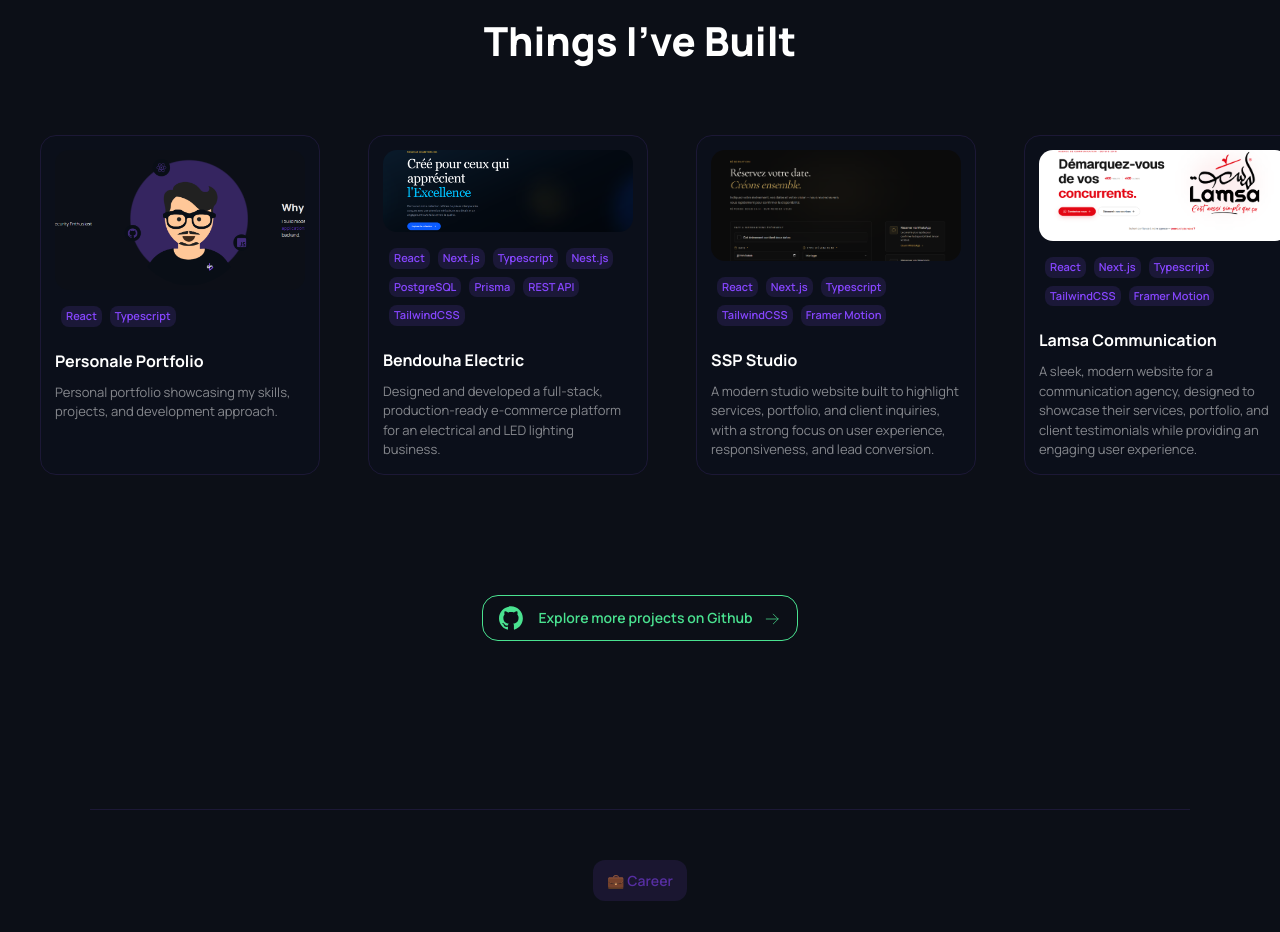
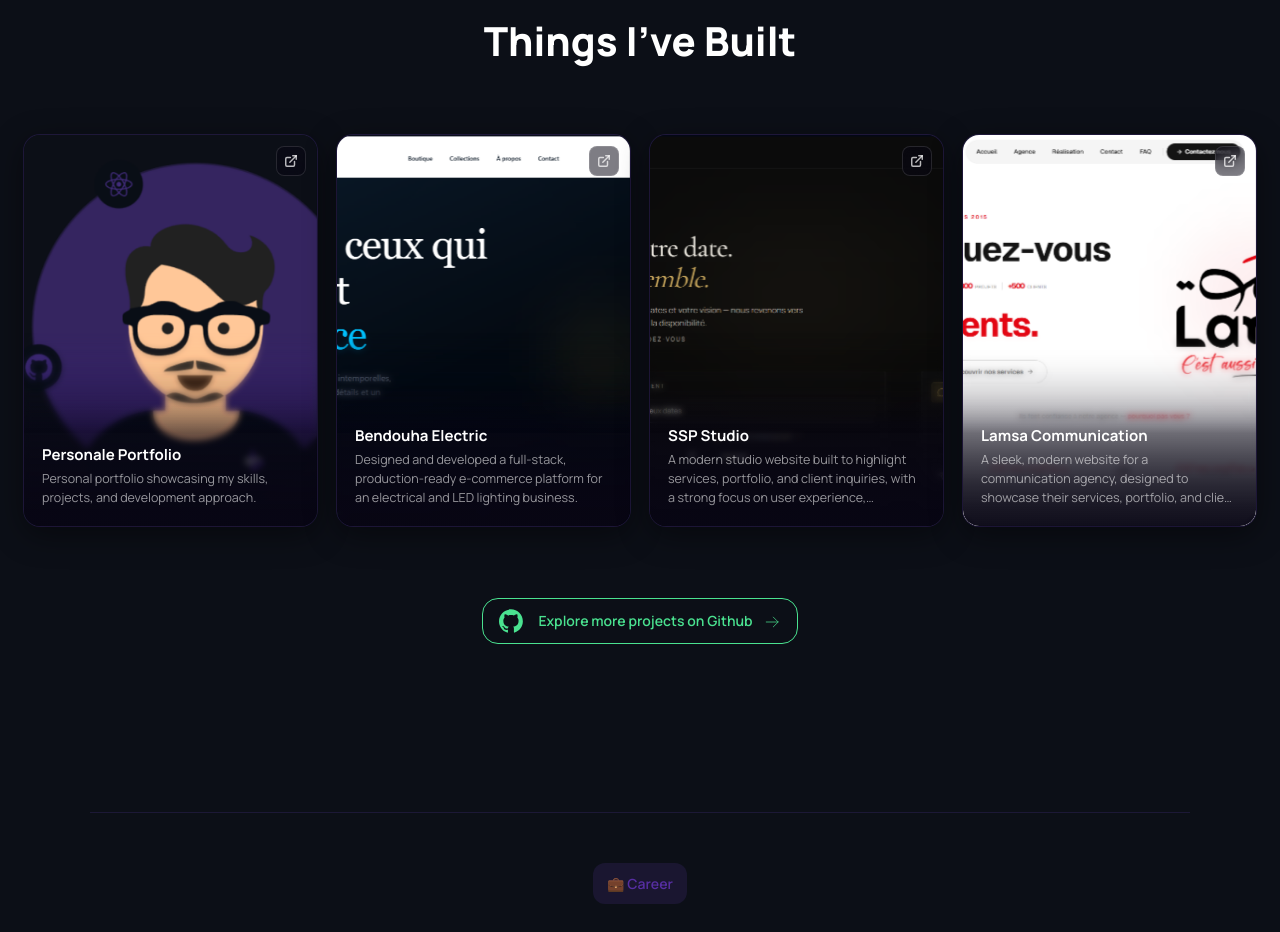
Before and after one commit to d1xter0/Portfolio-TS, a React (Vite) app in the folder frontend/: page / in a window 1280 px wide. Shown: the part 1620-2552 px from the top of the page. Built offline with nearby package versions, Linux system fonts and the light colour scheme.

Commit message:
Refactor ProjectCard UI and responsive layout

```diff
--- a/frontend/components/ProjectCard.tsx
+++ b/frontend/components/ProjectCard.tsx
@@ -1,31 +1,125 @@
-// @ts-ignore: allow side-effect CSS import without type declarations
-import './styles/ProjectCard.css';
+import "./styles/ProjectCard.css";
+import { useState, useEffect, useRef, useCallback } from "react";
 
 type ProjectCardProps = {
-    pic: string;
-    title: string;
+  pic:         string;
+  title:       string;
   description: string;
-    techs: string[];
-    links: string;
+  techs:       string[];
+  links:       string;
+  github?:     string;
+};
+
+const STACK_MS = 3_000;
+
+function ProjectCard({ pic, title, description, techs, links, github }: ProjectCardProps) {
+  const [hovered,   setHovered]   = useState(false);
+  const [showStack, setShowStack] = useState(false);
+  const timerRef = useRef<ReturnType<typeof setTimeout> | null>(null);
+
+  const clearTimer = useCallback(() => {
+    if (timerRef.current !== null) {
+      clearTimeout(timerRef.current);
+      timerRef.current = null;
     }
+  }, []);
 
-function ProjectCard({pic, title, description, techs, links}: ProjectCardProps) {
+  // The 3 s stack timer keeps running so the stack persists until expiry.
+  const handleMouseLeave = useCallback(() => {
+    setHovered(false);
+  }, []);
+
+  const handleStackClick = useCallback((e: React.MouseEvent) => {
+    e.preventDefault();
+    e.stopPropagation();
+    clearTimer();
+    setShowStack(true);
+    timerRef.current = setTimeout(() => setShowStack(false), STACK_MS);
+  }, [clearTimer]);
+
+  // Guarantee no stale timer on unmount
+  useEffect(() => clearTimer, [clearTimer]);
+
+  // Derived visibility — mutually exclusive layers
+  const showInfo    = !hovered && !showStack;
+  const showActions =  hovered && !showStack;
+
   return (
-        <a href={links} className="project-link" target="_blank" rel="noopener noreferrer">
-          <div className="project-card">
-              <div className='project-image'>
-                <img alt={title} src={pic}></img>
+    <div
+      className="pc-card"
+      onMouseEnter={() => setHovered(true)}
+      onMouseLeave={handleMouseLeave}
+    >
+      {/* Full-bleed portrait cover */}
+      <img
+        src={pic}
+        alt={title}
+        className="pc-cover"
+        loading="lazy"
+        decoding="async"
+      />
+
+      {/* Top-right: external-link badge */}
+      <a
+        href={links}
+        target="_blank"
+        rel="noopener noreferrer"
+        className="pc-ext"
+        aria-label={`Open ${title}`}
+      >
+        <svg
+          width="14" height="14"
+          viewBox="0 0 24 24"
+          fill="none"
+          stroke="currentColor"
+          strokeWidth="2.5"
+          strokeLinecap="round"
+          strokeLinejoin="round"
+          aria-hidden="true"
+        >
+          <path d="M18 13v6a2 2 0 0 1-2 2H5a2 2 0 0 1-2-2V8a2 2 0 0 1 2-2h6" />
+          <polyline points="15 3 21 3 21 9" />
+          <line x1="10" y1="14" x2="21" y2="3" />
+        </svg>
+      </a>
+
+      {/* Bottom glassmorphism overlay — three mutually-exclusive layers */}
+      <div className="pc-overlay">
+
+        {/* Layer 1 — default: title + description */}
+        <div className={`pc-layer pc-info${showInfo ? " pc-layer--in" : ""}`}>
+          <h3 className="pc-title">{title}</h3>
+          <p  className="pc-desc">{description}</p>
         </div>
-              <div className="techs">
+
+        {/* Layer 2 — hover: Stack + GitHub actions */}
+        <div className={`pc-layer pc-actions${showActions ? " pc-layer--in" : ""}`}>
+          <button
+            className="pc-btn pc-btn--stack"
+            type="button"
+            onClick={handleStackClick}
+          >
+            Stack
+          </button>
+          <a
+            href={github ?? "https://github.com/d1xter0"}
+            target="_blank"
+            rel="noopener noreferrer"
+            className="pc-btn pc-btn--github"
+          >
+            GitHub
+          </a>
+        </div>
+
+        {/* Layer 3 — stack-click: tech tags, auto-hides after 10 s */}
+        <div className={`pc-layer pc-stack${showStack ? " pc-layer--in" : ""}`}>
           {techs.map((tech) => (
-                   <span key={tech} className='techs-btn'>{tech}</span>
+            <span key={tech} className="pc-tech">{tech}</span>
           ))}
         </div>
 
-              <h3>{title}</h3>
-              <p>{description}</p>
       </div>
-        </a>
+    </div>
   );
 }
 
--- a/frontend/components/styles/ProjectCard.css
+++ b/frontend/components/styles/ProjectCard.css
@@ -1,70 +1,237 @@
-.project-link { text-decoration: none; }
+/* ══════════════════════════════════════════════
+   Project Card — portrait glassmorphism design
+══════════════════════════════════════════════ */
 
-.project-card {
-  width: 280px;
-  height: 340px;
+/* ── Card shell ── */
+.pc-card {
+  position: relative;
+  width: 100%;        /* gives flex children a definite inline size in the mobile carousel */
+  aspect-ratio: 3 / 4;
+  border-radius: 16px;
+  overflow: hidden;
   background: #0b0f1a;
-  border: 1px solid var(--main-color);
-  border-radius: 16px;
-  padding: 14px;
-  display: flex;
-  flex-direction: column;
-  gap: 10px;
-  transition: all 600ms ease;
+  box-shadow:
+    0 0 0 1px rgba(123, 74, 226, 0.18),
+    0 8px 32px rgba(0, 0, 0, 0.45);
+  contain: layout paint;
 }
 
-.project-card a { text-decoration: none; }
-.project-card:hover { background-color: var(--main-color); }
-
-.project-image {
-  width: 100%;
-  aspect-ratio: 16 / 9;
-  overflow: hidden;
-  border-radius: 14px;
-  background: #0f1220;
-}
-
-.project-image img {
+/* ── Cover image ── */
+.pc-cover {
+  position: absolute;
+  inset: 0;
   width: 100%;
   height: 100%;
   object-fit: cover;
-  object-position: center;
+  object-position: top center;
   display: block;
+  transition: transform 500ms ease;
+  will-change: transform;
+}
+.pc-card:hover .pc-cover {
+  transform: scale(1.05);
 }
 
-.project-card .techs { display: flex; flex-wrap: wrap; gap: 8px; margin: 6px 6px; }
+/* ── External-link badge (top-right) ── */
+.pc-ext {
+  position: absolute;
+  top: 11px;
+  right: 11px;
+  z-index: 10;
+  width: 30px;
+  height: 30px;
+  border-radius: 8px;
+  display: flex;
+  align-items: center;
+  justify-content: center;
+  background: rgba(8, 6, 20, 0.52);
+  -webkit-backdrop-filter: blur(8px);
+  backdrop-filter: blur(8px);
+  color: rgba(255, 255, 255, 0.72);
+  text-decoration: none;
+  border: 1px solid rgba(255, 255, 255, 0.12);
+  transition:
+    background 0.2s ease,
+    color 0.2s ease,
+    border-color 0.2s ease;
+}
+.pc-ext:hover {
+  background: rgba(123, 74, 226, 0.62);
+  color: #fff;
+  border-color: rgba(123, 74, 226, 0.75);
+}
 
-.project-card .techs span,
-.techs-btn {
+/* ── Bottom glassmorphism overlay ── */
+/*
+ * 9-stop gradient gives the overlay a long, breathing ramp so the image
+ * smoothly "migrates" into the frosted zone without a visible hard edge.
+ * backdrop-filter is kept at 3 px — just enough for glass depth but not
+ * strong enough to create a perceptible blur-boundary line at the overlay
+ * top edge.  The mask then softens that residual edge completely.
+ */
+.pc-overlay {
+  position: absolute;
+  left: 0;
+  right: 0;
+  bottom: 0;
+  height: 220px;
+  background: linear-gradient(
+    to top,
+    rgba(8, 6, 20, 0.97) 0%,
+    rgba(8, 6, 20, 0.93) 9%,
+    rgba(8, 6, 20, 0.85) 20%,
+    rgba(8, 6, 20, 0.72) 32%,
+    rgba(8, 6, 20, 0.54) 46%,
+    rgba(8, 6, 20, 0.34) 60%,
+    rgba(8, 6, 20, 0.16) 73%,
+    rgba(8, 6, 20, 0.04) 85%,
+    transparent 96%
+  );
+  -webkit-backdrop-filter: blur(3px) saturate(1.2);
+  backdrop-filter: blur(3px) saturate(1.2);
+  /* 3-stop mask softens the last trace of the blur boundary */
+  -webkit-mask-image: linear-gradient(
+    to top,
+    black 42%,
+    rgba(0, 0, 0, 0.55) 68%,
+    transparent 88%
+  );
+  mask-image: linear-gradient(
+    to top,
+    black 42%,
+    rgba(0, 0, 0, 0.55) 68%,
+    transparent 88%
+  );
+}
+
+/* ── Three overlay layers: shared base ── */
+.pc-layer {
+  position: absolute;
+  left: 18px;
+  right: 18px;
+  bottom: 18px;
+  opacity: 0;
+  transform: translateY(8px);
+  transition:
+    opacity 0.28s ease,
+    transform 0.28s ease;
+  pointer-events: none;
+}
+.pc-layer--in {
+  opacity: 1;
+  transform: translateY(0);
+  pointer-events: auto;
+}
+
+/* ── Layer 1: title + description ── */
+.pc-title {
+  font-size: 15px;
+  font-weight: 700;
+  color: #ffffff;
+  margin: 0 0 6px;
+  line-height: 1.3;
+  word-break: break-word;
+}
+.pc-desc {
+  font-size: 12.5px;
+  color: rgba(255, 255, 255, 0.58);
+  line-height: 1.5;
+  margin: 0;
+  display: -webkit-box;
+  -webkit-line-clamp: 3;
+  -webkit-box-orient: vertical;
+  overflow: hidden;
+}
+
+/* ── Layer 2: action buttons ── */
+.pc-actions {
+  display: flex;
+  gap: 10px;
+}
+
+.pc-btn {
+  flex: 1;
+  padding: 10px 16px;
+  border-radius: 10px;
+  border: none;
+  font-size: 13px;
+  font-weight: 600;
+  text-align: center;
+  text-decoration: none;
+  cursor: pointer;
+  display: flex;
+  align-items: center;
+  justify-content: center;
+  white-space: nowrap;
+  transition:
+    background 0.22s ease,
+    color 0.22s ease,
+    box-shadow 0.22s ease,
+    transform 0.14s ease;
+}
+/* Depth micro-feedback on press */
+.pc-btn:active {
+  transform: scale(0.96);
+  transition-duration: 0.08s;
+}
+
+/* Stack — brand purple tint, inset glow on hover */
+.pc-btn--stack {
+  background: rgba(123, 74, 226, 0.26);
+  color: rgba(196, 181, 253, 0.95);
+  box-shadow: inset 0 0 0 1px rgba(123, 74, 226, 0.32);
+}
+.pc-btn--stack:hover,
+.pc-btn--stack:focus-visible {
+  background: rgba(123, 74, 226, 0.46);
+  color: #fff;
+  box-shadow:
+    inset 0 0 0 1px rgba(123, 74, 226, 0.55),
+    0 0 16px rgba(123, 74, 226, 0.28);
+}
+
+/* GitHub — neutral glass tint */
+.pc-btn--github {
+  background: rgba(255, 255, 255, 0.08);
+  color: rgba(255, 255, 255, 0.75);
+  box-shadow: inset 0 0 0 1px rgba(255, 255, 255, 0.11);
+}
+.pc-btn--github:hover,
+.pc-btn--github:focus-visible {
+  background: rgba(255, 255, 255, 0.15);
+  color: #fff;
+  box-shadow: inset 0 0 0 1px rgba(255, 255, 255, 0.22);
+}
+
+/* ── Layer 3: tech tags ── */
+.pc-stack {
+  display: flex;
+  flex-wrap: wrap;
+  gap: 6px;
+  align-content: flex-end;
+}
+
+.pc-tech {
   display: inline-flex;
   align-items: center;
-  background: rgba(123, 74, 226, 0.15);
-  color: rgb(135, 70, 255);
-  padding: 2px 5px;
-  border-radius: 8px;
+  padding: 3px 8px;
+  border-radius: 6px;
   font-size: 11px;
   font-weight: 600;
+  background: rgba(123, 74, 226, 0.18);
+  border: 1px solid rgba(123, 74, 226, 0.32);
+  color: rgba(167, 139, 250, 0.92);
   white-space: nowrap;
   direction: ltr;
   unicode-bidi: embed;
 }
 
-.project-card h3 { margin-top: 6px; font-size: 16px; font-weight: 700; color: #ffffff; word-break: break-word; }
-[dir="rtl"] .project-card h3 { text-align: right; }
-
-.project-card p { font-size: 13px; line-height: 1.5; color: rgba(255,255,255,0.5); flex-grow: 1; word-break: break-word; }
-[dir="rtl"] .project-card p { text-align: right; }
-
+/* ══════════════════════════════════════════════
+   Mobile-only touch target (no hover on mobile)
+══════════════════════════════════════════════ */
 @media (max-width: 768px) {
-  .project-card {
-    width: 100%;
-    height: auto;
-    padding: 16px;
-    gap: 12px;
+  .pc-card {
+    max-width: 320px;
+    margin-inline: auto;
   }
-
-  .project-image { border-radius: 12px; }
-  .project-card .techs { margin: 4px 0; }
-  .project-card h3 { font-size: 16px; }
-  .project-card p  { font-size: 14px; line-height: 1.55; }
 }
--- a/frontend/src/App.tsx
+++ b/frontend/src/App.tsx
@@ -5,7 +5,7 @@ import Footer from "../components/Footer";
 import Agofla from "../components/Agofla";
 import ProjectCard from "../components/ProjectCard";
 import ActiveCareerCard from "../components/ActiveCareerCard";
-import DevTerminal from "../components/DevTerminal";
+//import DevTerminal from "../components/DevTerminal";
 import OrbitalHero from "../components/OrbitalHero";
 import { useEffect } from "react";
 import { gsap } from "gsap";
@@ -13,7 +13,6 @@ import { ScrollTrigger } from "gsap/ScrollTrigger";
 
 function App() {
   const { t } = useTranslation();
-
   useEffect(() => {
     gsap.registerPlugin(ScrollTrigger);
 
@@ -261,57 +260,57 @@ function App() {
           <div className="projects">
             <h2 id="projects-heading">{t("projects.title")}</h2>
 
-            <div className="card-s">
-              <ProjectCard
-                pic="/portfolio.png"
-                title={t("projects.portfolio_title")}
-                description={t("projects.portfolio_description")}
-                techs={["React", "Typescript"]}
-                links="https://d1xter0.vercel.app"
-              />
-              <ProjectCard
-                pic="/bendouha-shop.png"
-                title={t("projects.bendouha_title")}
-                description={t("projects.bendouha_description")}
-                techs={[
-                  "React",
-                  "Next.js",
-                  "Typescript",
-                  "Nest.js",
-                  "PostgreSQL",
-                  "Prisma",
-                  "REST API",
-                  "TailwindCSS",
-                ]}
-                links="https://www.bendouha.com"
-              />
-              <ProjectCard
-                pic="/ssp-studio.png"
-                title={t("projects.ssp_title")}
-                description={t("projects.ssp_description")}
-                techs={[
-                  "React",
-                  "Next.js",
-                  "Typescript",
-                  "TailwindCSS",
-                  "Framer Motion",
-                ]}
-                links="https://www.sspstudio.com"
-              />
-              <ProjectCard
-                pic="/lamsa.png"
-                title={t("projects.lamsa_title")}
-                description={t("projects.lamsa_description")}
-                techs={[
-                  "React",
-                  "Next.js",
-                  "Typescript",
-                  "TailwindCSS",
-                  "Framer Motion",
-                ]}
-                links="https://lamsa-communication.vercel.app"
-              />
-            </div>
+            {(() => {
+              const projectData = [
+                {
+                  pic: "/portfolio.png",
+                  title: t("projects.portfolio_title"),
+                  description: t("projects.portfolio_description"),
+                  techs: ["React", "TypeScript"],
+                  links: "https://d1xter0.vercel.app",
+                },
+                {
+                  pic: "/bendouha-shop.png",
+                  title: t("projects.bendouha_title"),
+                  description: t("projects.bendouha_description"),
+                  techs: ["React", "Next.js", "TypeScript", "Nest.js", "PostgreSQL", "Prisma", "REST API", "TailwindCSS"],
+                  links: "https://www.bendouha.com",
+                },
+                {
+                  pic: "/ssp-studio.png",
+                  title: t("projects.ssp_title"),
+                  description: t("projects.ssp_description"),
+                  techs: ["React", "Next.js", "TypeScript", "TailwindCSS", "Framer Motion"],
+                  links: "https://www.sspstudio.com",
+                },
+                {
+                  pic: "/lamsa.png",
+                  title: t("projects.lamsa_title"),
+                  description: t("projects.lamsa_description"),
+                  techs: ["React", "Next.js", "TypeScript", "TailwindCSS", "Framer Motion"],
+                  links: "https://lamsa-communication.vercel.app",
+                },
+              ];
+              return (
+                <>
+                  {/* ── Desktop: 4-column grid ── */}
+                  <div className="card-s">
+                    {projectData.map((p) => (
+                      <ProjectCard key={p.links} {...p} />
+                    ))}
+                  </div>
+
+                  {/* ── Mobile: all projects stacked, no pagination ── */}
+                  <div className="pc-mobile">
+                    <div className="pc-mobile-stack">
+                      {projectData.map((p) => (
+                        <ProjectCard key={p.links} {...p} />
+                      ))}
+                    </div>
+                  </div>
+                </>
+              );
+            })()}
 
             <div className="cent">
               <a
--- a/frontend/src/styles/App.css
+++ b/frontend/src/styles/App.css
@@ -469,22 +469,25 @@
   font-weight: 1000;
 }
 
+/* ── Desktop: 4-column portrait grid ── */
 .projects .card-s {
   display: grid;
   grid-template-columns: repeat(4, 1fr);
-  gap: 48px;
-  max-width: 1200px;
+  gap: 20px;
+  max-width: 1280px;
   margin: 0 auto;
-  justify-items: center;
 }
+
+/* ── Mobile carousel: hidden on desktop ── */
+.pc-mobile { display: none; }
 
 .projects .cent {
   display: flex;
   justify-content: center;
 }
 
-.projects button {
-  margin-top: 120px;
+.projects .cent button {
+  margin-top: 72px;
   padding: 10px 16px;
   border: 1px solid rgb(74, 226, 144);
   border-radius: 16px;
@@ -499,9 +502,9 @@
   gap: 6px;
 }
 
-.projects button:hover {
-  border: 1px solid rgba(74, 226, 145, 0.534);
-  color: rgba(74, 226, 145, 0.534);
+.projects .cent button:hover {
+  border-color: rgba(74, 226, 145, 0.5);
+  color: rgba(74, 226, 145, 0.5);
 }
 
 .projects .pro-img {
@@ -528,7 +531,7 @@
   transform: scaleX(-1);
 }
 
-.projects button:hover img {
+.projects .cent button:hover img {
   filter: brightness(0) saturate(100%) invert(60%) sepia(40%) saturate(500%)
     hue-rotate(90deg) brightness(95%) contrast(90%);
 }
@@ -915,11 +918,18 @@
     margin-bottom: 24px;
   }
 
-  .projects .card-s {
-    grid-template-columns: 1fr;
+  /* Hide desktop grid on mobile */
+  .projects .card-s { display: none; }
+
+  /* ── Mobile: all projects stacked vertically ── */
+  .pc-mobile {
+    display: block;
+  }
+
+  .pc-mobile-stack {
+    display: flex;
+    flex-direction: column;
     gap: 16px;
-    max-width: 100%;
-    justify-items: stretch;
   }
 
   .projects .cent a {
@@ -929,7 +939,7 @@
     text-decoration: none;
   }
 
-  .projects button {
+  .projects .cent button {
     width: auto;
     max-width: 340px;
     margin-top: 40px;
```
Lines whose indentation alone changed are shown as unchanged.
